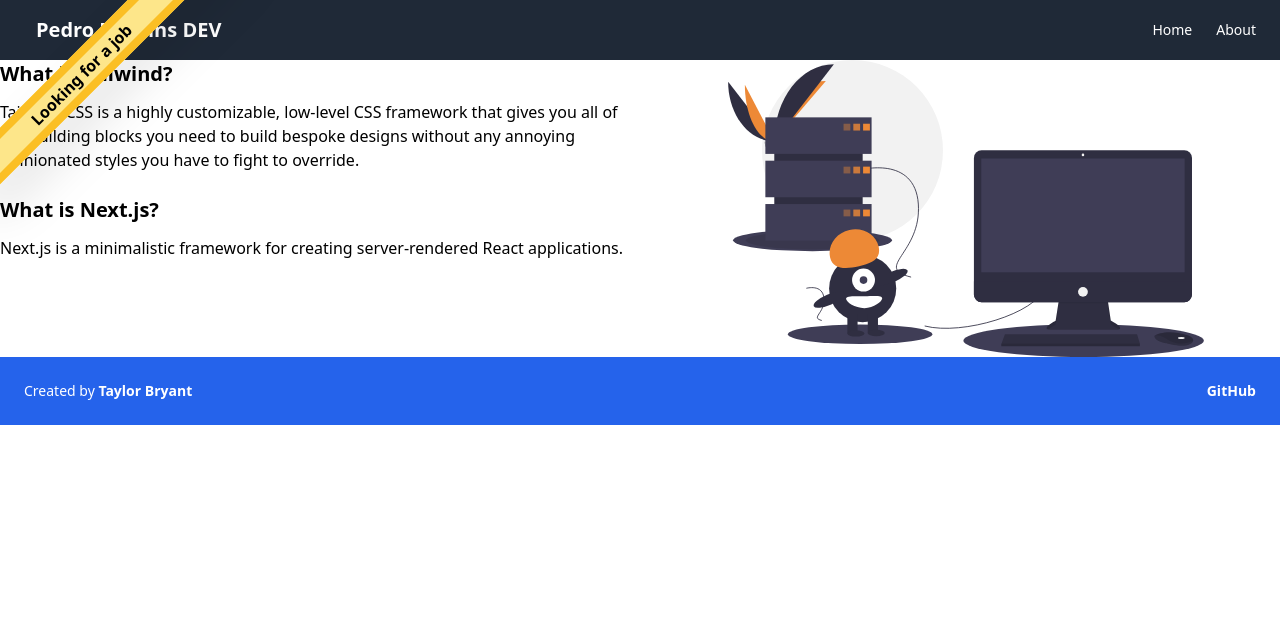
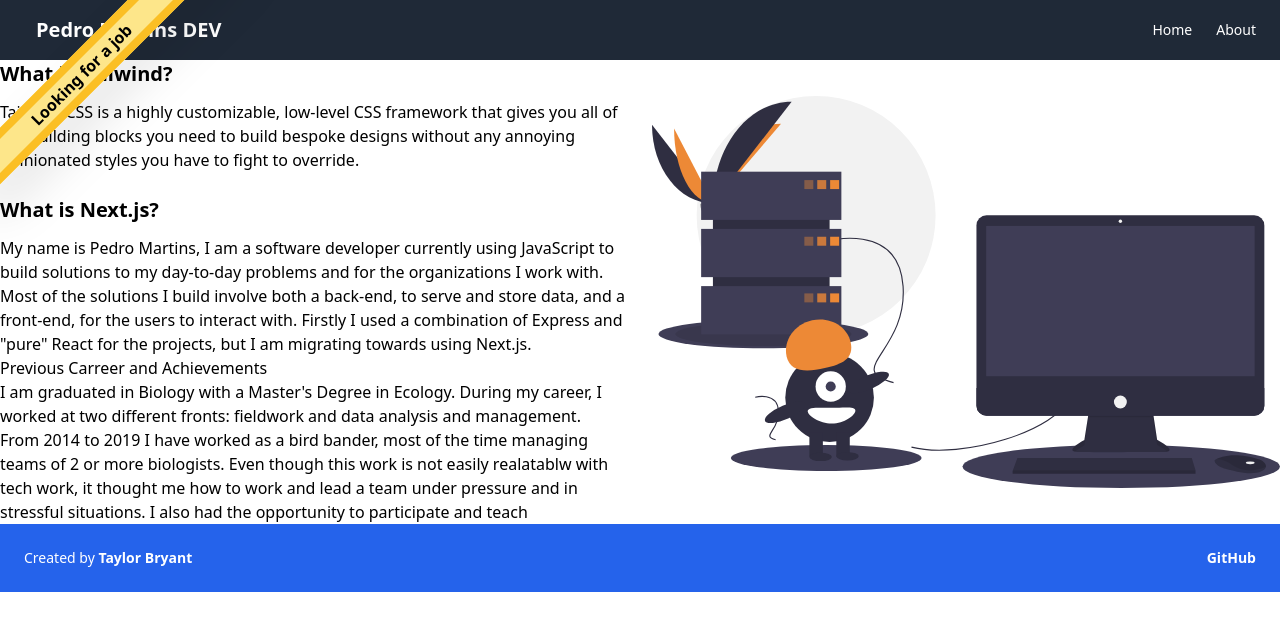
Before and after one commit to pedrovrima/portfolio, a Next.js app: page /about in a window 1280 px wide. Shown: the top 630 px of the page. Built offline with nearby package versions, Linux system fonts and the light colour scheme.

Commit message:
about page

```diff
--- a/pages/about.js
+++ b/pages/about.js
@@ -18,9 +18,13 @@
         <section>
           <h2 className="mb-3 text-xl font-bold">What is Next.js?</h2>
           <p>
-            Next.js is a minimalistic framework for creating server-rendered
-            React applications.
-          </p>
+My name is Pedro Martins, I am a software developer currently using JavaScript to build solutions to my day-to-day problems and for the organizations I work with.          </p>
+<p>Most of the solutions I build involve both a back-end, to serve and store data, and a front-end, for the users to interact with. Firstly I used a combination of Express and "pure" React for the projects, but I am migrating towards using Next.js. </p>
+
+<p>Previous Carreer and Achievements</p>
+
+<p>I am graduated in Biology with a Master's Degree in Ecology. During my career, I worked at two different fronts: fieldwork and data analysis and management.</p>
+<p>From 2014 to 2019 I have worked as a bird bander, most of the time managing teams of 2 or more biologists. Even though this work is not easily realatablw with tech work, it thought me how to work and lead a team under pressure and in stressful situations. I also had the opportunity to participate and teach </p>
         </section>
       </div>
 
```
